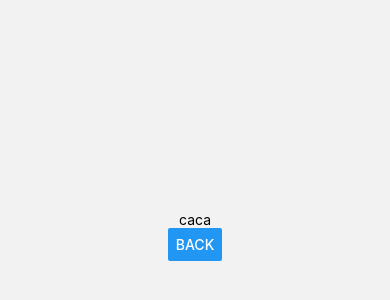
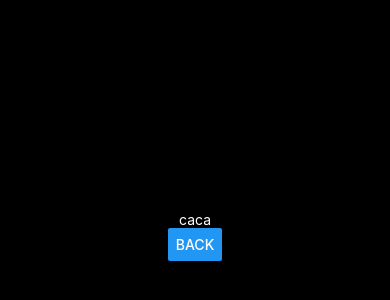
Before and after one commit to mariotescovschi/Ment, a React Native app: screen /Login in a window 390 px wide. Shown: the part 186-486 px from the top of the page. Built offline with nearby package versions, Linux system fonts and the light colour scheme.

Commit message:
nu mai e erori

```diff
--- a/Login.tsx
+++ b/Login.tsx
@@ -1,18 +1,42 @@
 import { StatusBar } from 'expo-status-bar';
 import {Button, StyleSheet, Text, View} from 'react-native';
-import {useNavigation} from "@react-navigation/native";
+import {ParamListBase, useNavigation} from "@react-navigation/native";
+import {NativeStackNavigationProp} from "@react-navigation/native-stack";
 
 const Login = () => {
-    const navigation = useNavigation();
+    const navigation = useNavigation<NativeStackNavigationProp<ParamListBase>>();
     return(
-        <View style={{justifyContent: 'center', flex: 1, color:'#000', alignItems: 'center'}}>
-        <Text>caca</Text>
+        <View style={style.page}>
+            <View style={style.container}>
+        <Text style= {{color: '#fff'}}>caca</Text>
             <Button
                 title={'back'}
                 onPress={() => navigation.navigate('Tutorial')}
             />
+                </View>
         </View>
     );
 }
 
 export default Login;
+
+const style = StyleSheet.create({
+    page:{
+        flex: 1,
+        backgroundColor: '#000',
+    },
+    button:{
+        color: '#fff',
+        fontSize: 40,
+        borderStyle: 'solid',
+        borderWidth: 1,
+        borderColor: '#314432',
+    },
+    container: {
+        flex: 1,
+        justifyContent: 'center',
+        alignItems: 'center',
+
+    }
+    }
+);
--- a/Tutorial.tsx
+++ b/Tutorial.tsx
@@ -1,9 +1,9 @@
 import {Platform, SafeAreaView, StyleSheet, Text, View, StatusBar, Button} from 'react-native';
 import * as Font from 'expo-font';
-import {NavigationContainer, useNavigation} from '@react-navigation/native';
+import {NavigationContainer, ParamListBase, useNavigation} from '@react-navigation/native';
 import {useEffect, useState} from "react";
 import Login from "./Login";
-import {createNativeStackNavigator} from "@react-navigation/native-stack";
+import {createNativeStackNavigator, NativeStackNavigationProp} from "@react-navigation/native-stack";
 const CustomText = (props) => {
     const [fontLoaded, setFontLoaded] = useState(false);
 
@@ -31,7 +31,7 @@ const CustomText = (props) => {
 };
 
 const Tutorial = () => {
-    const navigation = useNavigation();
+    const navigation = useNavigation<NativeStackNavigationProp<ParamListBase>>();
     return(
         <View style={style.page}>
             <SafeAreaView style = {style.AndroidSafeArea} >
```
